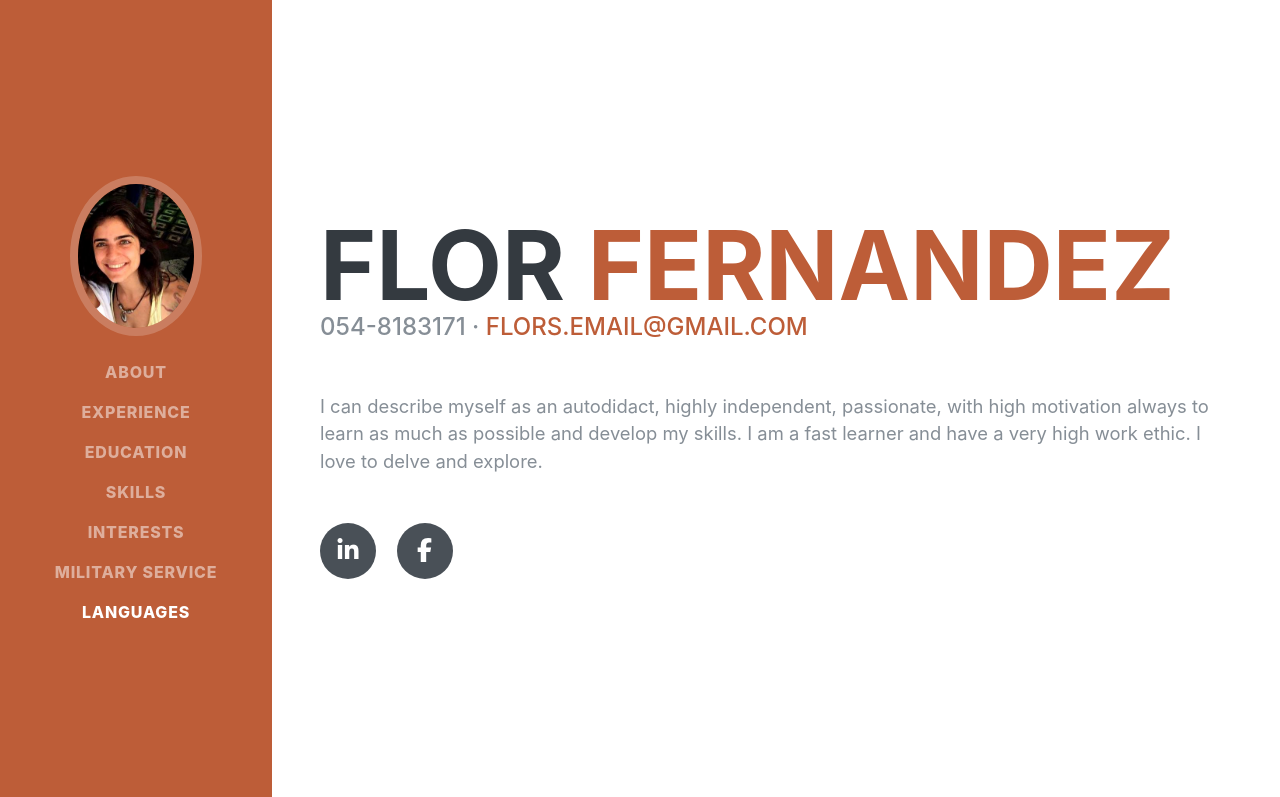
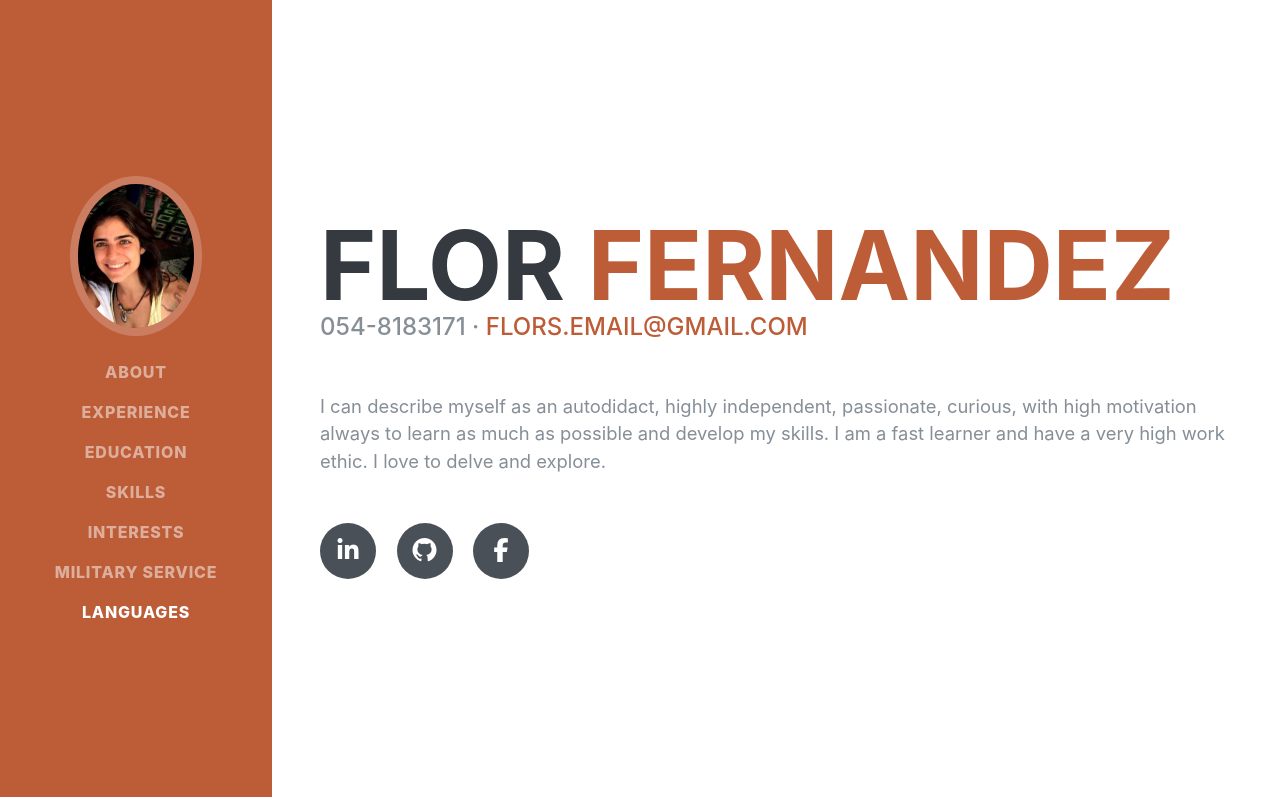
Before and after one commit to Flor-F/FlorCV, a website: page index.html in a window 1280 px wide. Shown: the top 797 px of the page. Drawn offline with nearby package versions, Linux system fonts and the light colour scheme; a web font is replaced by a local one.

Commit message:
Update index.html

```diff
--- a/index.html
+++ b/index.html
@@ -84,19 +84,13 @@
           <a href="mailto:flors.email@gmail.com">flors.email@gmail.com</a>
         </div>
         <p class="lead mb-5">
-		I can describe myself as an autodidact, highly independent, passionate, with high motivation always to learn as much as possible and develop my skills. I am a fast learner and have a very high work ethic. I love to delve and explore.		</p>
+		I can describe myself as an autodidact, highly independent, passionate, curious, with high motivation always to learn as much as possible and develop my skills. I am a fast learner and have a very high work ethic. I love to delve and explore.		</p>
 
 
         <div class="social-icons">
-          <a href="https://www.linkedin.com/in/flor-fernandez/" target="_blank">
-            <i class="fab fa-linkedin-in"></i>
-          </a>
-          <a href="https://www.facebook.com/flori.arik/" target="_blank">
-            <i class="fab fa-facebook-f"></i>
-          </a>
-
-
-
+                        <a class="social-icon" href="https://www.linkedin.com/in/flor-fernandez/"><i class="fab fa-linkedin-in"></i></a>
+                        <a class="social-icon" href="https://github.com/Flor-F"><i class="fab fa-github"></i></a>
+                        <a class="social-icon" href="https://www.facebook.com/flori.arik/"><i class="fab fa-facebook-f"></i></a>
         </div>
       </div>
     </section>
```
